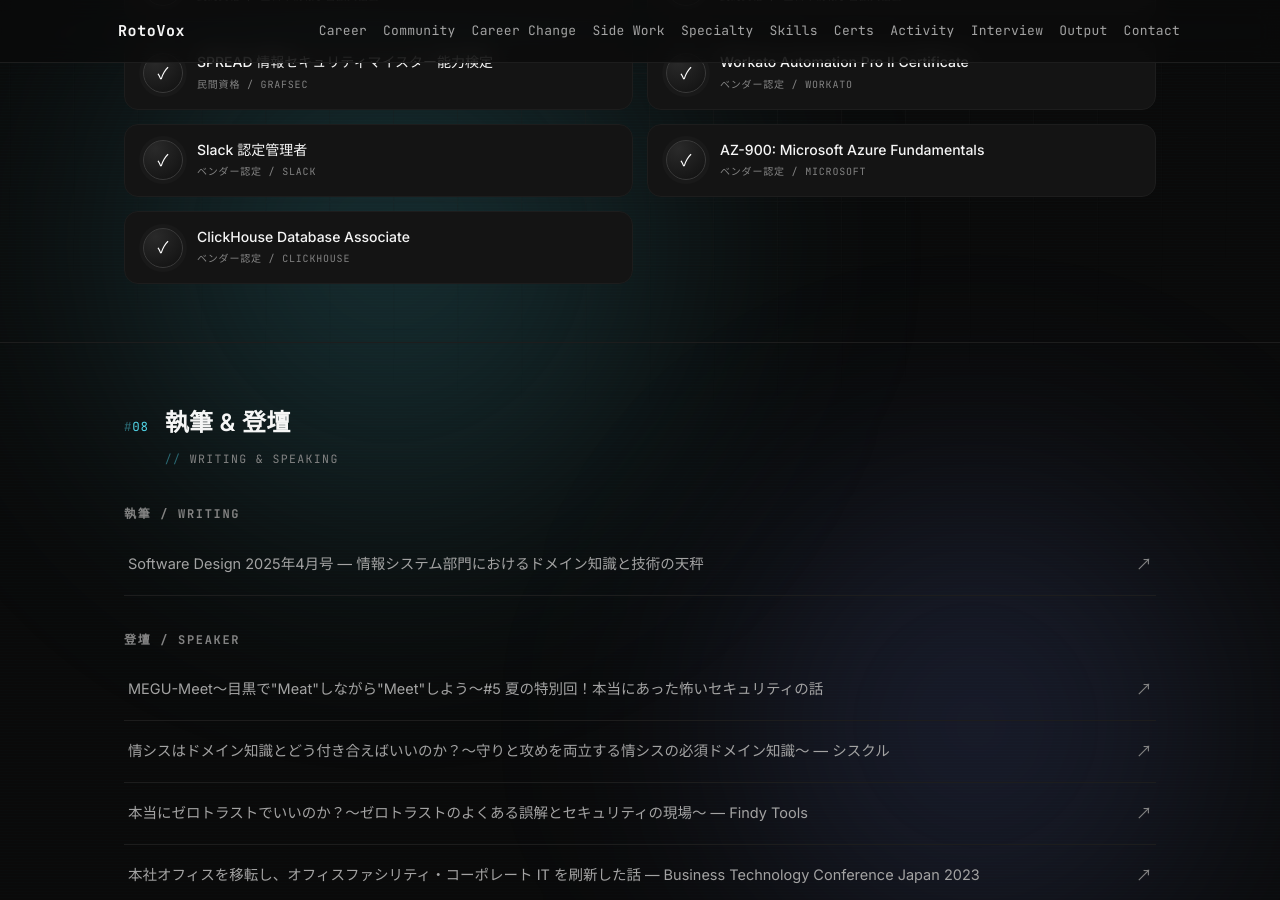
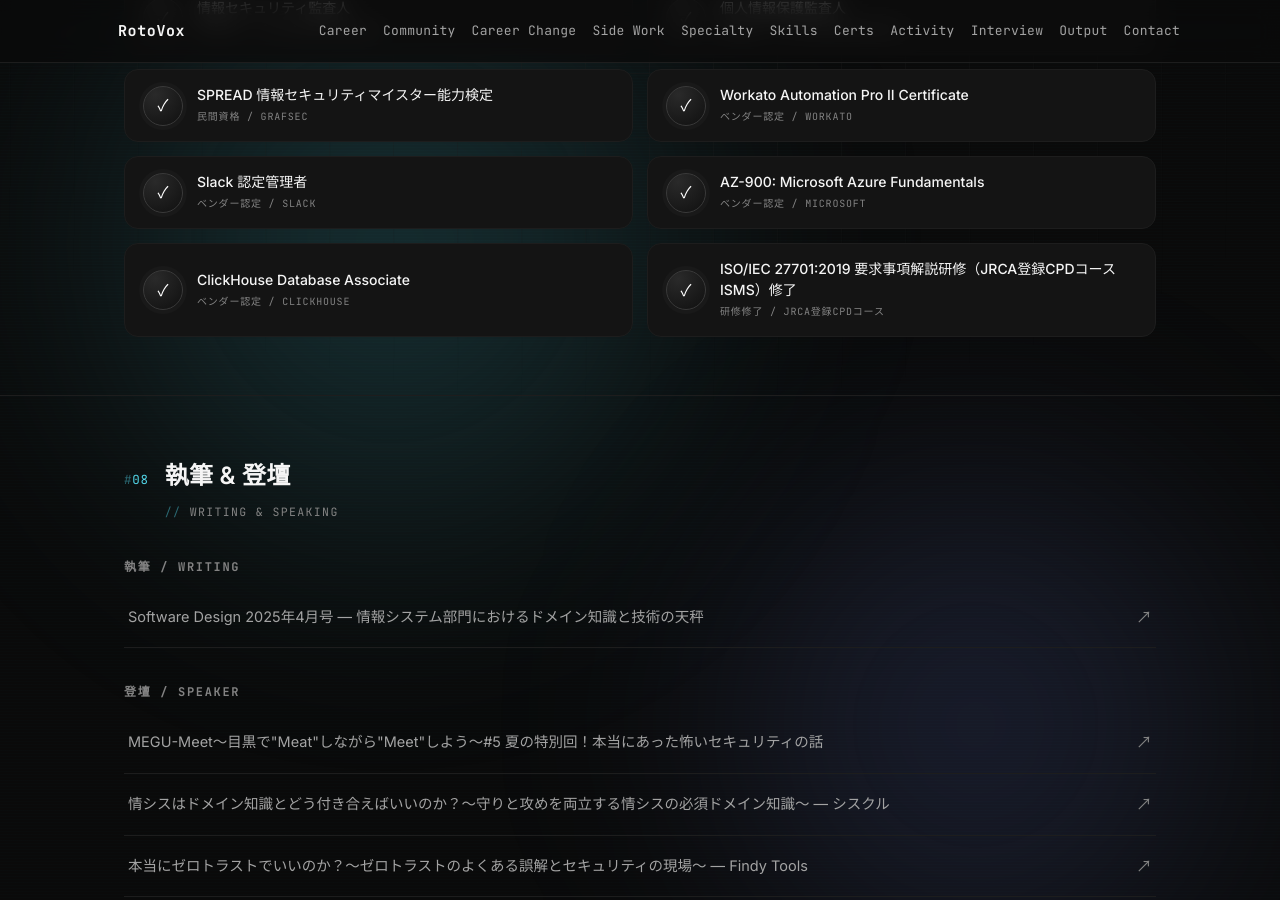
Before and after one commit to rotomx/rotomx.github.io, a Jekyll site: the page index.html, which Jekyll copies as it is, in a window 1280 px wide and 900 px high, scrolled down 5878 px. Built offline with Jekyll 4.4.1, drawn with Linux system fonts in a browser that asks for light colours; some of the changed text lies outside the part shown.

Commit message:
Add files via upload

```diff
--- a/index.html
+++ b/index.html
@@ -164,6 +164,9 @@
             <span class="tl-tag t-job">Employment</span>
             <div class="tl-title">一休.com<span class="tl-sub">（LINEヤフーグループ）</span></div>
             <div class="tl-org">コーポレート本部 社内情報システム部 兼 CISO室</div>
+            <div class="tl-meta">
+              <div class="row"><b>実績</b><span>2022年度 年間 AWARD MVT (Most Value Team)</span></div>
+            </div>
           </div>
         </div>
 
@@ -483,6 +486,7 @@
       <div class="qual"><div class="badge">✓</div><div><div class="qt">Slack 認定管理者</div><div class="qc">ベンダー認定 / Slack</div></div></div>
       <div class="qual"><div class="badge">✓</div><div><div class="qt">AZ-900: Microsoft Azure Fundamentals</div><div class="qc">ベンダー認定 / Microsoft</div></div></div>
       <div class="qual"><div class="badge">✓</div><div><div class="qt">ClickHouse Database Associate</div><div class="qc">ベンダー認定 / ClickHouse</div></div></div>
+      <div class="qual"><div class="badge">✓</div><div><div class="qt">ISO/IEC 27701:2019 要求事項解説研修（JRCA登録CPDコース ISMS）修了</div><div class="qc">研修修了 / JRCA登録CPDコース</div></div></div>
     </div>
   </div>
 </section>
```
